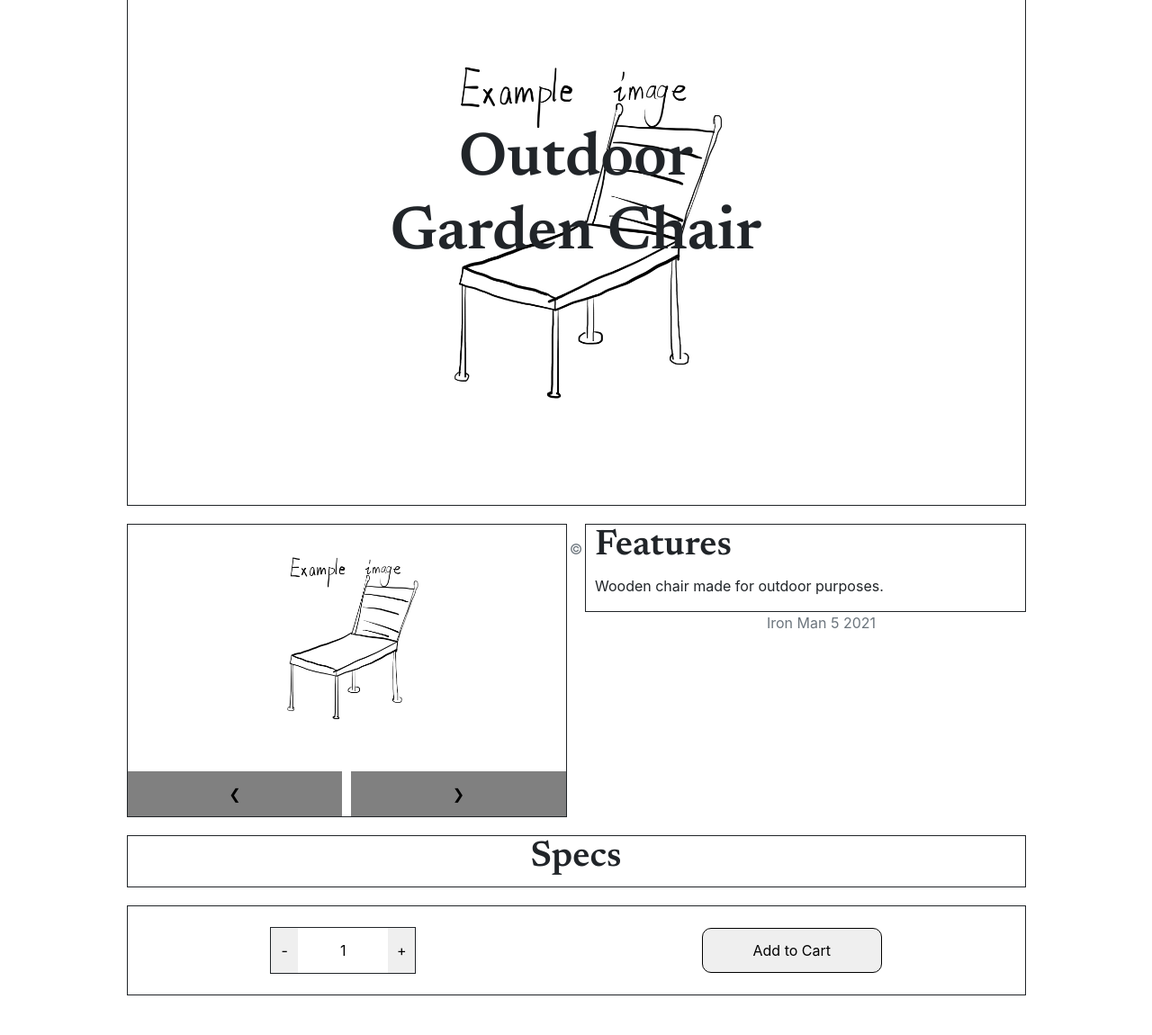
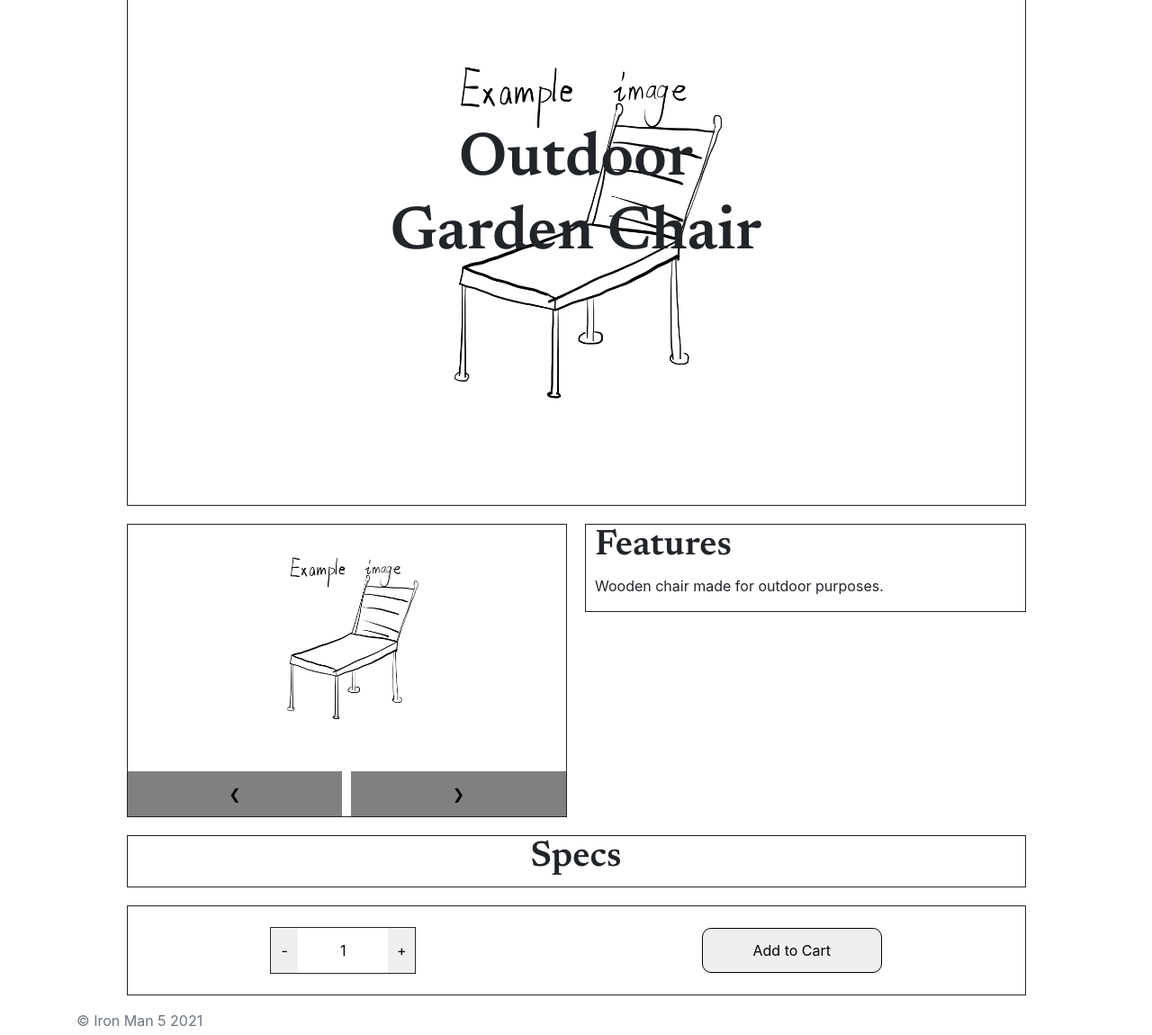
Before and after one commit to Mz69/Web-Dev, a PHP site: page /product.php in a window 1280 px wide. Shown: the part 175-1325 px from the top of the page at 90% size. Before the commit the page ends 1281 px from the top, so only its background shows below. Run offline with PHP 8.4, Linux system fonts and the light colour scheme; data comes from the database, SQL or seed files in the repository; data that the repository does not hold is empty.

Commit message:
add a style to display footer correctly

```diff
--- a/project_IronMan5/css/productPg.css
+++ b/project_IronMan5/css/productPg.css
@@ -144,6 +144,10 @@
     border: 1px solid;
 }
 
+#footer {
+    float: left;
+}
+
 @media screen and (max-width: 1200px){
     #img-slider {
         width: 100%;
```
